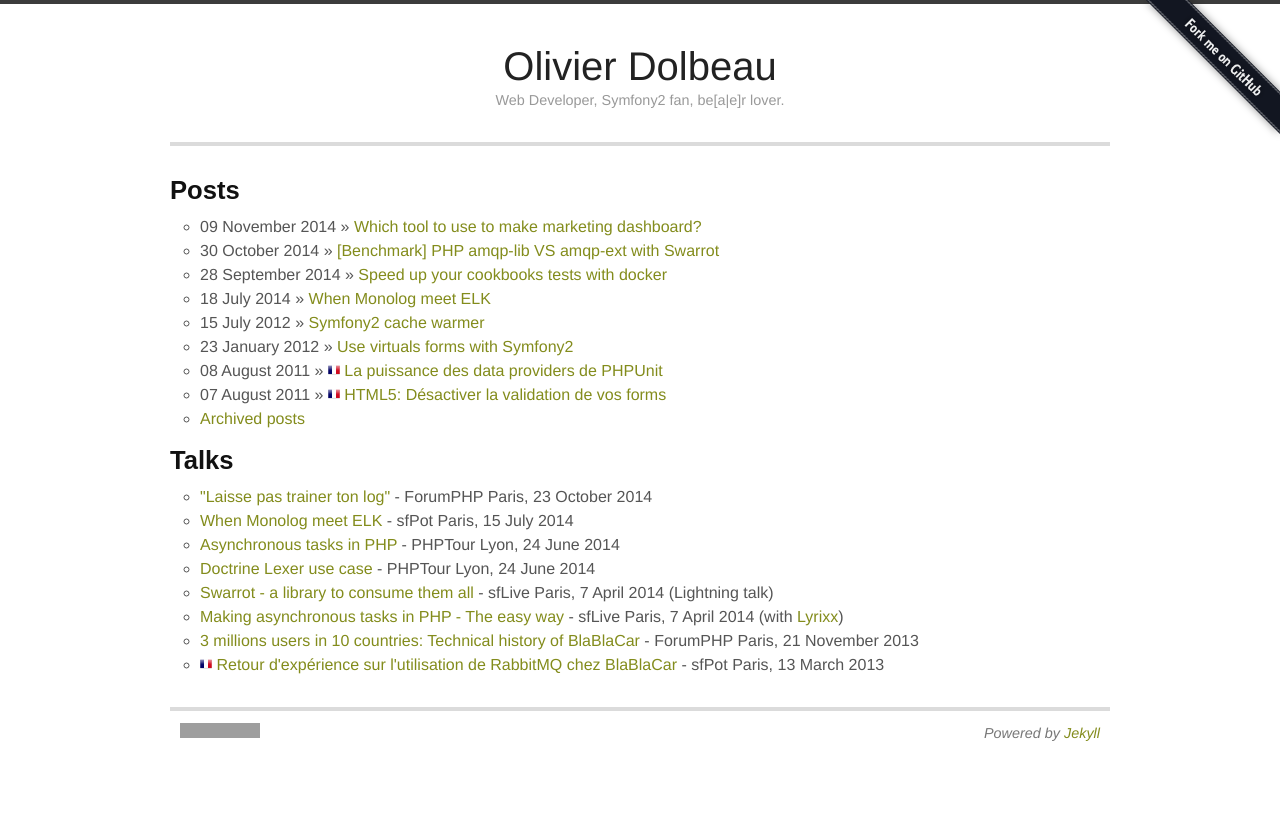
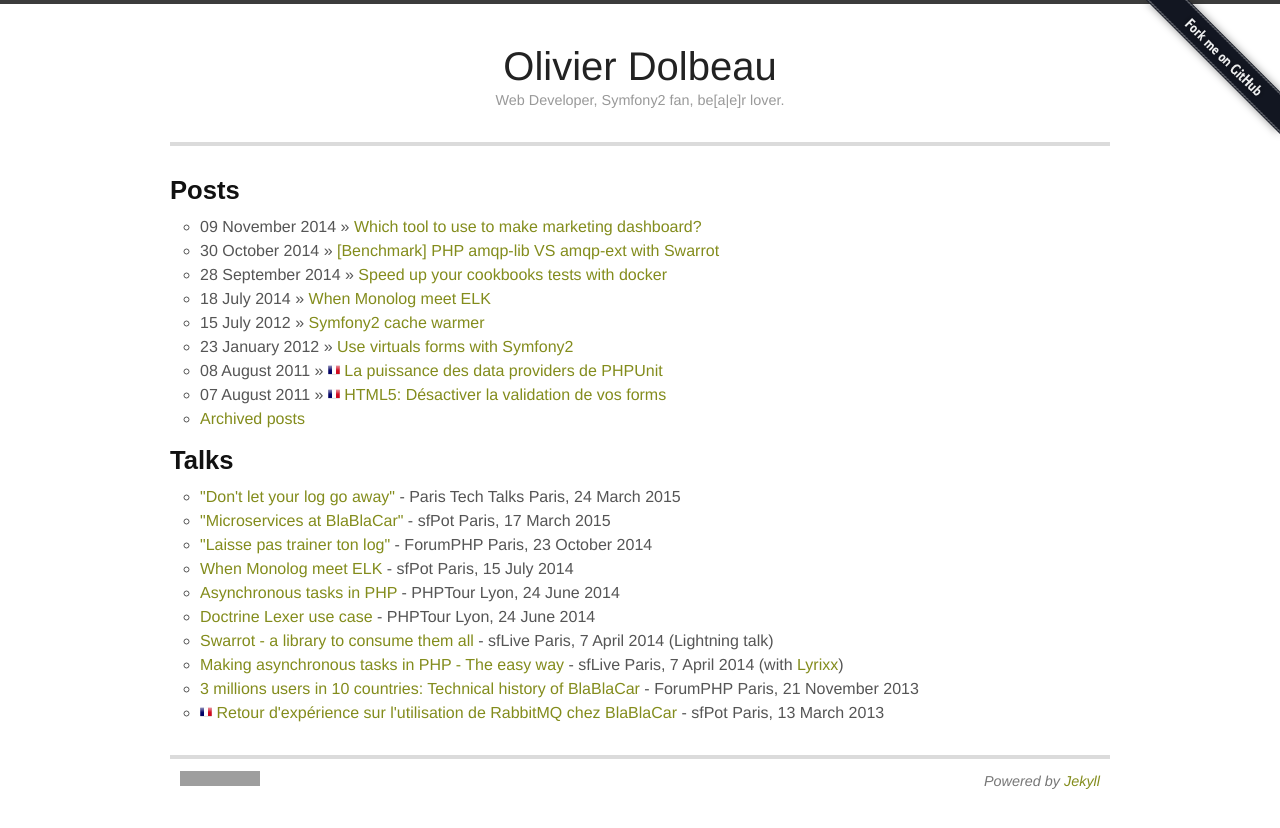
Before and after one commit to odolbeau/odolbeau.github.com, a Jekyll site: the page built from index.html, in a window 1280 px wide. Shown: the top 828 px of the page. Built offline with Jekyll 4.4.1, drawn with Linux system fonts in a browser that asks for light colours; grey boxes are pictures that could not be loaded.

Commit message:
Add new talks

```diff
--- a/index.html
+++ b/index.html
@@ -23,6 +23,16 @@
 
 <h1>Talks</h1>
 <ul>
+    <li>
+        <a href="https://speakerdeck.com/odolbeau/dont-let-your-log-go-away">
+            "Don't let your log go away"
+        </a> - Paris Tech Talks Paris, 24 March 2015
+    </li>
+    <li>
+        <a href="https://speakerdeck.com/odolbeau/microservices-at-blablacar">
+            "Microservices at BlaBlaCar"
+        </a> - sfPot Paris, 17 March 2015
+    </li>
     <li>
         <a href="https://speakerdeck.com/odolbeau/asynchronous-tasks-in-php">
             "Laisse pas trainer ton log"
```
